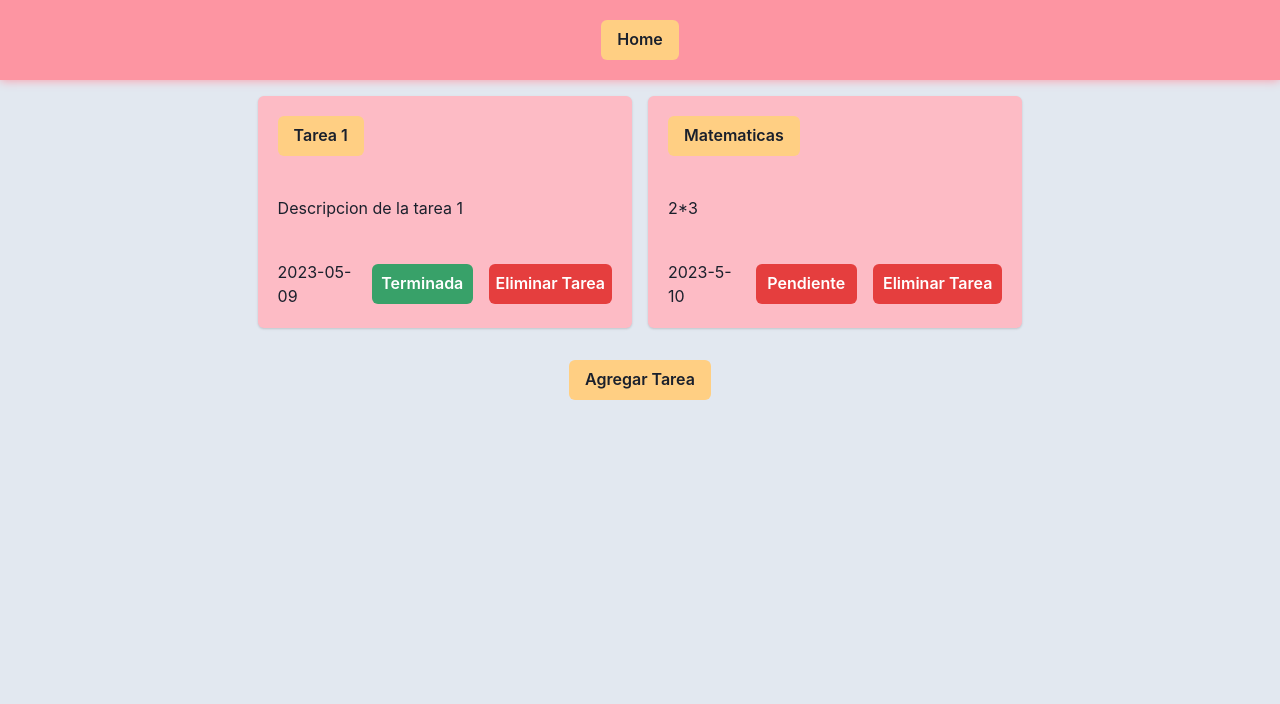
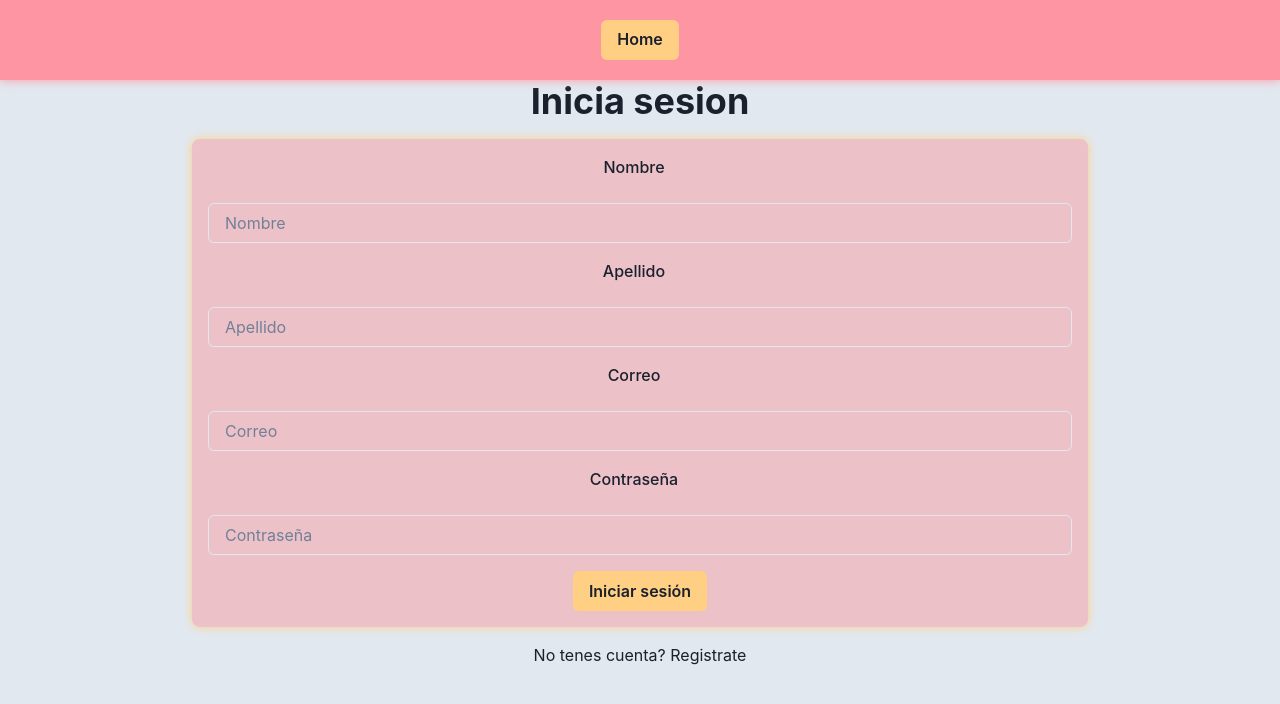
Before and after one commit to valpas312/MiaTarea, a React (Vite) app: page / in a window 1280 px wide. Shown: the top 704 px of the page. Built offline with nearby package versions, Linux system fonts and the light colour scheme; data requests are answered from the project's data file.

Commit message:
maquetado de login y register mas rutas privadas

```diff
--- a/src/App.jsx
+++ b/src/App.jsx
@@ -1,20 +1,26 @@
-import { Box, ChakraProvider } from "@chakra-ui/react"
-import Router from "./Router"
-import { QueryClient, QueryClientProvider } from '@tanstack/react-query'
+import { Box, ChakraProvider } from "@chakra-ui/react";
+import Router from "./Router";
+import { QueryClient, QueryClientProvider } from "@tanstack/react-query";
+import { createContext, useState } from "react";
+export const UserContext = createContext();
 
 const App = () => {
 
-  const queryClient = new QueryClient()
+  const [user, setUser] = useState({});
+
+  const queryClient = new QueryClient();
 
   return (
     <ChakraProvider>
-    <Box bg="gray.200" h="100vh">
-      <QueryClientProvider client={queryClient}>
-        <Router />
-      </QueryClientProvider>
+      <Box bg="gray.200" h="100vh">
+        <QueryClientProvider client={queryClient}>
+          <UserContext.Provider value={ [user, setUser]}>
+          <Router />
+          </UserContext.Provider>
+        </QueryClientProvider>
       </Box>
     </ChakraProvider>
-  )
-}
+  );
+};
 
-export default App
+export default App;
--- a/src/Router.jsx
+++ b/src/Router.jsx
@@ -3,15 +3,20 @@ import Nav from "./components/Nav"
 import Home from "./pages/Home"
 import AgregarTarea from "./pages/AgregarTarea"
 import Tarea from "./pages/Tarea"
+import useElement from "./hooks/useElement"
+import Login from "./pages/Login"
+import Register from "./pages/Register"
 
 const Router = () => {
   return (
     <BrowserRouter>
         <Nav />
         <Routes>
-            <Route path="/" element={<Home/>} />
-            <Route path="/agregar-tarea" element={<AgregarTarea/>} />
-            <Route path="/correcciones/:tareaId" element={<Tarea/>} />
+            <Route path="/" element={useElement(<Home/>, <Login/>)} />
+            <Route path="/agregar-tarea" element={useElement(<AgregarTarea/>, <Login/>)} />
+            <Route path="/correcciones/:tareaId" element={useElement(<Tarea/>, <Login/>)} />
+            <Route path="/login" element={<Login/>} />
+            <Route path="/register" element={<Register/>} />
         </Routes>
     </BrowserRouter>
   )
--- a/src/components/CardTarea.jsx
+++ b/src/components/CardTarea.jsx
@@ -15,7 +15,7 @@ const CardTarea = ({...props}) => {
   }
 
   return (
-    <Card w="30%" bg={rosaClaro} _hover={{shadow:"xl"}} transition="ease-in-out .2s" >
+    <Card minW="40%" maxW="90%" bg={rosaClaro} _hover={{shadow:"xl"}} transition="ease-in-out .2s" >
       <CardHeader>
         <Button as={Link} to={`/correcciones/${id}`} background={amarillo} >{titulo}</Button>
       </CardHeader>
--- a/src/components/Tareas.jsx
+++ b/src/components/Tareas.jsx
@@ -17,7 +17,7 @@ const Tareas = () => {
 
   return (
     <Box display="flex" gap="1rem" flexDirection="column" alignItems="center">
-    <Box w="100%" display="flex" alignItems="center" justifyContent="center" gap="1rem" p="1rem">
+    <Box w="100%" display="flex" alignItems="center" justifyContent="center" gap="1rem" p="1rem" flexWrap={"wrap"}>
         {
             isLoading ? <Spinner /> : isError ? <Text>{error.messagge}</Text> : (
                 data.length === 0 ? <Text>Todavia no hay tareas pendientes ni terminadas</Text> : (data.map((tarea) => (
--- /dev/null
+++ b/src/hooks/useElement.jsx
@@ -0,0 +1,16 @@
+import { UserContext } from "../App";
+import { useContext } from "react";
+
+const useElement = (element, login) => {
+
+    // eslint-disable-next-line no-unused-vars
+    const [user, setUser] = useContext(UserContext);
+
+    if (user.nombre) {
+        return element;
+    } else {
+        return login;
+    }
+}
+
+export default useElement;
--- /dev/null
+++ b/src/pages/Login.jsx
@@ -0,0 +1,68 @@
+import { useContext } from "react"
+import { UserContext } from "../App"
+import { Box, Button, FormControl, FormLabel, Heading, Input, Text } from "@chakra-ui/react"
+import { Link, useNavigate } from "react-router-dom"
+import { amarillo, rosaClaro2 } from "../styles/utils/colores"
+
+const Login = () => {
+
+    // eslint-disable-next-line no-unused-vars
+    const [user, setUser] = useContext(UserContext)
+
+    const navigate = useNavigate()
+
+    const handleSubmit = (e) => {
+        e.preventDefault();
+        const nombre = e.target.nombre.value;
+        const apellido = e.target.apellido.value;
+        const correo = e.target.correo.value;
+        const contraseña = e.target.contraseña.value;
+        setUser({ nombre, apellido, correo, contraseña });
+        navigate("/");
+    };
+
+  return (
+    <Box
+        display="flex"
+        flexDirection="column"
+        justifyContent="center"
+        alignItems="center"
+        w="100%"
+        gap="1rem"
+    >
+        <Heading>Inicia sesion</Heading>
+        <FormControl
+            as="form"
+            onSubmit={handleSubmit}
+            display="flex"
+            flexDirection="column"
+            justifyContent="center"
+            alignItems="center"
+            gap="1rem"
+            minW="30%"
+            maxW="70%"
+            p={4}
+            borderRadius={8}
+            bg={rosaClaro2}
+            boxShadow={`0px 0px 10px 0px ${amarillo}`}
+        >
+            <FormLabel>Nombre</FormLabel>
+            <Input type="text" placeholder="Nombre" id="nombre" required />
+
+            <FormLabel>Apellido</FormLabel>
+            <Input type="text" placeholder="Apellido" id="apellido" required />
+
+            <FormLabel>Correo</FormLabel>
+            <Input type="email" placeholder="Correo" id="correo" required />
+
+            <FormLabel>Contraseña</FormLabel>
+            <Input type="password" placeholder="Contraseña" id="contraseña" required/>
+
+            <Button type="submit" bg={amarillo} _hover={{shadow:"xl"}}>Iniciar sesión</Button>
+        </FormControl>
+        <Text>No tenes cuenta? <Link to={"/register"}>Registrate</Link></Text>
+    </Box>
+  )
+}
+
+export default Login
--- /dev/null
+++ b/src/pages/Register.jsx
@@ -0,0 +1,67 @@
+import { useContext } from "react";
+import { UserContext } from "../App";
+import { Box, Button, FormControl, FormLabel, Heading, Input, Text } from "@chakra-ui/react";
+import { Link, useNavigate } from "react-router-dom";
+import { amarillo, rosaClaro2 } from "../styles/utils/colores";
+
+const Register = () => {
+   // eslint-disable-next-line no-unused-vars
+   const [user, setUser] = useContext(UserContext)
+
+   const navigate = useNavigate()
+
+   const handleSubmit = (e) => {
+       e.preventDefault();
+       const nombre = e.target.nombre.value;
+       const apellido = e.target.apellido.value;
+       const correo = e.target.correo.value;
+       const contraseña = e.target.contraseña.value;
+       setUser({ nombre, apellido, correo, contraseña });
+       navigate("/");
+   };
+
+ return (
+   <Box
+       display="flex"
+       flexDirection="column"
+       justifyContent="center"
+       alignItems="center"
+       w="100%"
+       gap="1rem"
+   >
+       <Heading>Registrate</Heading>
+       <FormControl
+           as="form"
+           onSubmit={handleSubmit}
+           display="flex"
+           flexDirection="column"
+           justifyContent="center"
+           alignItems="center"
+           gap="1rem"
+           minW="30%"
+           maxW="70%"
+           p={4}
+           borderRadius={8}
+           bg={rosaClaro2}
+           boxShadow={`0px 0px 10px 0px ${amarillo}`}
+       >
+           <FormLabel>Nombre</FormLabel>
+           <Input type="text" placeholder="Nombre" id="nombre" required />
+
+           <FormLabel>Apellido</FormLabel>
+           <Input type="text" placeholder="Apellido" id="apellido" required />
+
+           <FormLabel>Correo</FormLabel>
+           <Input type="email" placeholder="Correo" id="correo" required />
+
+           <FormLabel>Contraseña</FormLabel>
+           <Input type="password" placeholder="Contraseña" id="contraseña" required/>
+
+           <Button type="submit" bg={amarillo} _hover={{shadow:"xl"}}>Iniciar sesión</Button>
+       </FormControl>
+       <Text>Ya tenes cuenta? <Link to={"/login"}>Inicia sesion</Link></Text>
+   </Box>
+ )
+}
+
+export default Register
--- a/src/pages/Tarea.jsx
+++ b/src/pages/Tarea.jsx
@@ -1,7 +1,7 @@
-import { useParams } from 'react-router-dom'
+import { Link, useParams } from 'react-router-dom'
 import { useQuery } from '@tanstack/react-query'
-import { Box, Spinner, Text } from '@chakra-ui/react'
-import { rosaClaro } from '../styles/utils/colores'
+import { Box, Button, Spinner, Text } from '@chakra-ui/react'
+import { amarillo, rosaClaro } from '../styles/utils/colores'
 
 const Tarea = () => {
 
@@ -29,7 +29,12 @@ const Tarea = () => {
     >
         {
             isLoading ? <Spinner/> : isError ? <Text>{error.messagge}</Text> : (
-                correcciones.length === 0 ? <Text>No hay correcciones</Text> : (
+                correcciones.length === 0 ? (
+                    <>
+                        <Text>Todavia hay correcciones para esta tarea</Text>
+                        <Button as={Link} to={"/"} bg={amarillo} _hover={{shadow:"xl"}}>Volver</Button>
+                    </>
+                ) : (
                     correcciones.map((correccion) => (
                         <Box key={correccion.id}
                             display="flex"
--- a/src/styles/ModalComponent.jsx
+++ b/src/styles/ModalComponent.jsx
@@ -42,7 +42,7 @@ const ModalComponent = () => {
   const finalRef = useRef(null);
   return (
     <>
-      <Button bg={amarillo} onClick={onOpen}>
+      <Button bg={amarillo} onClick={onOpen} _hover={{shadow:"xl"}}>
         Agregar Tarea
       </Button>
 
```
Also changed, not shown: src/hooks/useAxios.jsx (deleted, +0 -11 lines).
